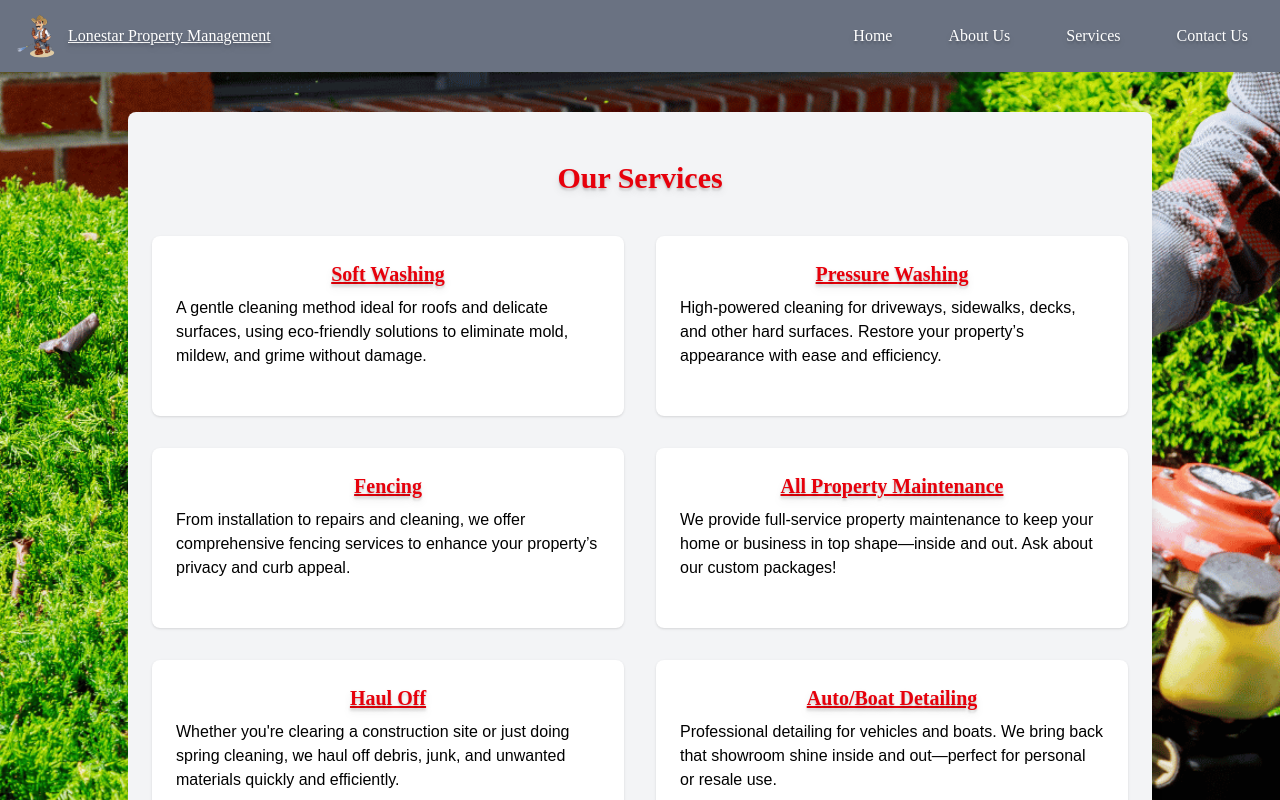
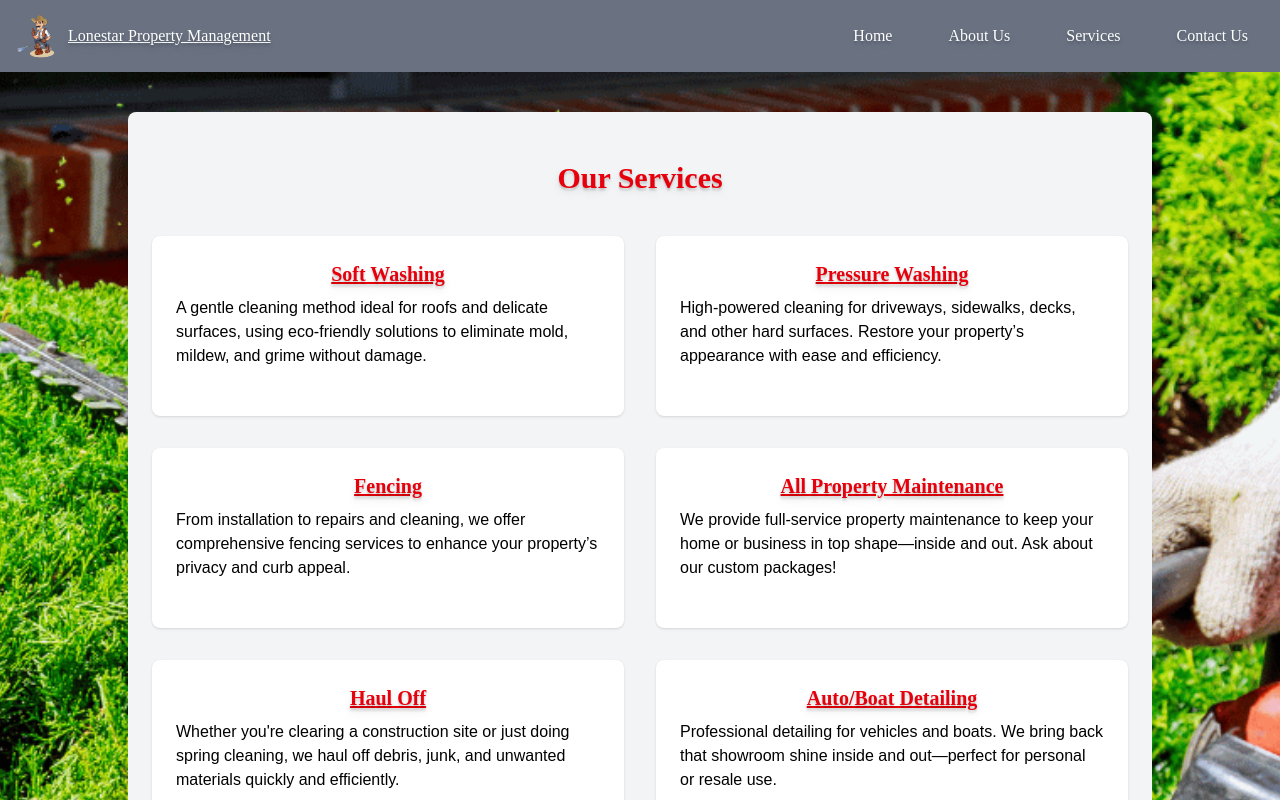
Before and after one commit to laughingelf/LonestarPM, a React (Vite) app: page /services in a window 1280 px wide. Shown: the top 800 px of the page. Built offline with nearby package versions, Linux system fonts and the light colour scheme; a web font is replaced by a local one.

Commit message:
small update

```diff
--- a/src/pages/Services.jsx
+++ b/src/pages/Services.jsx
@@ -13,7 +13,7 @@ const Services = () => {
           backgroundImage: "url('/img/lspm-header2.png')",
           backgroundSize: 'cover', // Ensures image covers full screen
           backgroundPosition: 'center',
-          backgroundAttachment: 'fixed' // Keeps the image fixed while scrolling
+          // backgroundAttachment: 'fixed' // Keeps the image fixed while scrolling
         }}
       >
         {/* <ScrollingGallery/> */}
```
